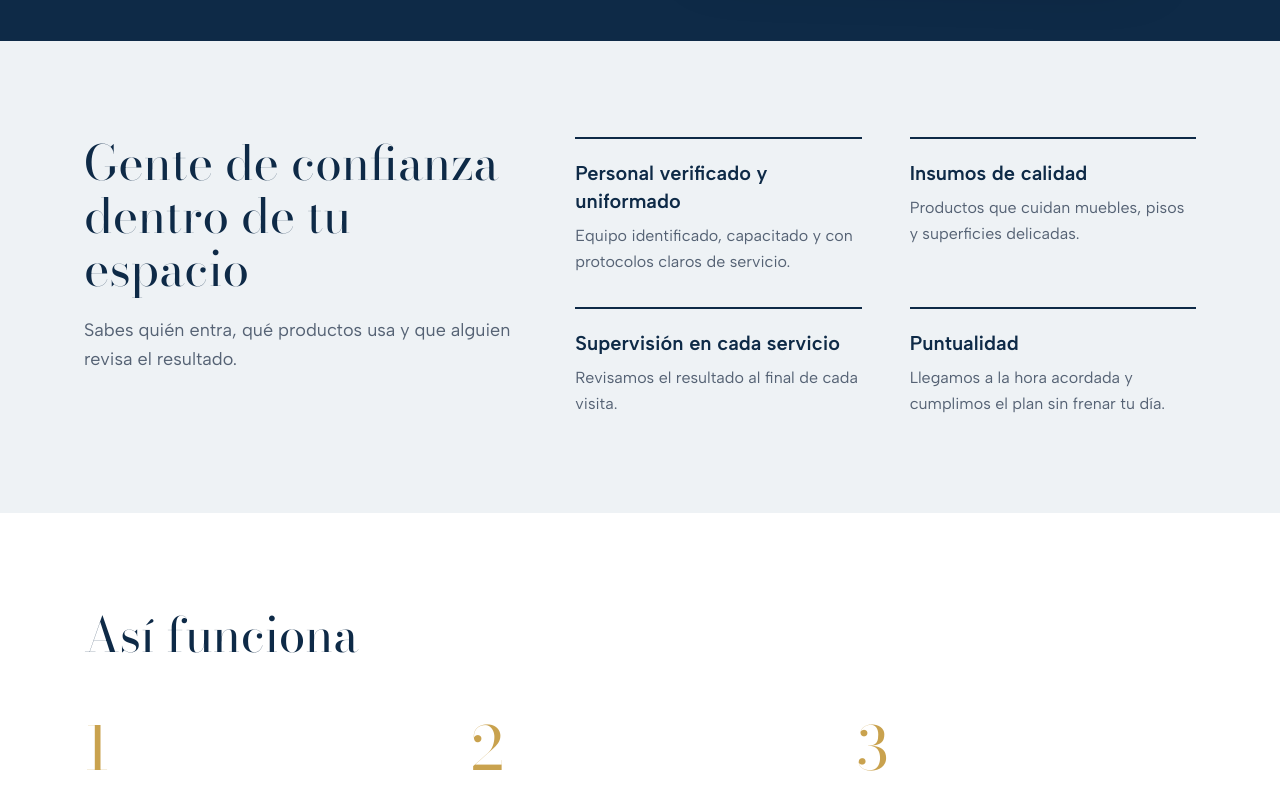
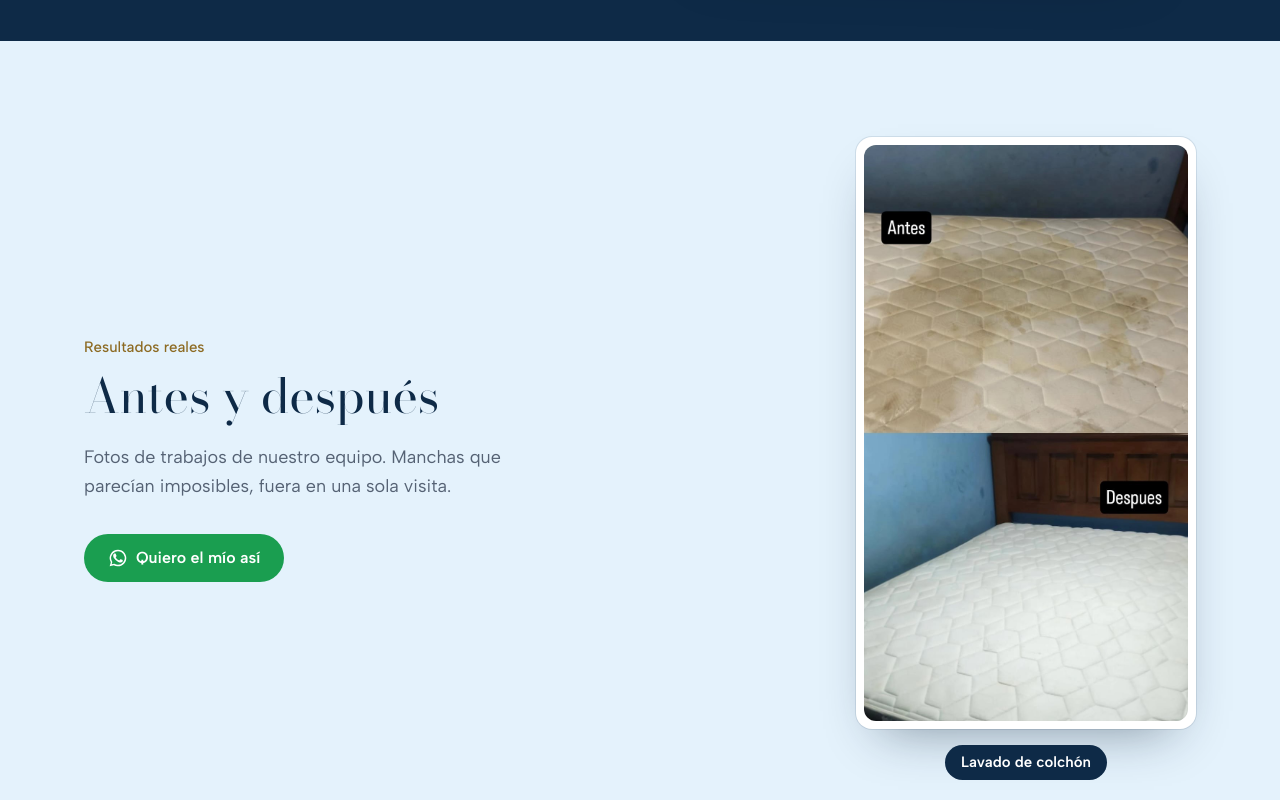
Before and after one commit to Maicolfranco707/ofcasa-pro, a Next.js app: page / in a window 1280 px wide. Shown: the part 3340-4140 px from the top of the page. Built offline with nearby package versions, Linux system fonts and the light colour scheme.

Commit message:
Antes y después del colchón

```diff
--- a/app/page.tsx
+++ b/app/page.tsx
@@ -1,14 +1,14 @@
 import Link from "next/link";
 import { Check, Plus } from "@/components/Icons";
-import { BeforeAfter } from "@/components/BeforeAfter";
 import { CtaBand } from "@/components/CtaBand";
+import { AntesDespuesSection } from "@/components/AntesDespuesSection";
 import { MapSection } from "@/components/MapSection";
 import { QuickQuote } from "@/components/QuickQuote";
 import { Bubbles } from "@/components/Bubbles";
 import { RisingBubbles } from "@/components/RisingBubbles";
 import { ServiceIcon } from "@/components/ServiceIcon";
 import { Testimonios } from "@/components/Testimonios";
-import { antesDespues, bannerImage, faqs, galeriaMuebles, promises, services, testimonios } from "@/lib/site";
+import { bannerImage, faqs, galeriaMuebles, promises, services, testimonios } from "@/lib/site";
 
 const categorias = [
   { icon: "oficinas", label: "Oficinas", href: "/servicios/limpieza-de-oficinas-medellin" },
@@ -227,17 +227,7 @@ export default function Home() {
       </section>
 
       {/* Antes y después (solo si hay fotos en lib/site.ts) */}
-      {antesDespues.length > 0 && (
-        <section className="mx-auto max-w-6xl px-5 py-16 md:py-24">
-          <h2 className="font-display text-4xl leading-[1.1] text-navy md:text-5xl">Antes y después</h2>
-          <p className="mt-4 text-lg text-slate">Desliza la barra para ver la diferencia.</p>
-          <div className="mt-10 grid gap-8 md:grid-cols-2">
-            {antesDespues.map((a) => (
-              <BeforeAfter key={a.titulo} {...a} />
-            ))}
-          </div>
-        </section>
-      )}
+      <AntesDespuesSection />
 
       {/* Por qué */}
       <section className="bg-mist">
--- a/app/servicios/[slug]/page.tsx
+++ b/app/servicios/[slug]/page.tsx
@@ -7,6 +7,7 @@ import { JsonLd } from "@/components/JsonLd";
 import { RisingBubbles } from "@/components/RisingBubbles";
 import { ServiceIcon } from "@/components/ServiceIcon";
 import { TikTokVideos } from "@/components/TikTokVideos";
+import { AntesDespuesSection } from "@/components/AntesDespuesSection";
 import { faqs, galeriaMuebles, serviceBySlug, services, site, waLink } from "@/lib/site";
 
 export const dynamicParams = false;
@@ -140,6 +141,7 @@ export default async function ServicioPage({ params }: { params: Promise<{ slug:
         </section>
       )}
 
+      {s.id === "hogar" && <AntesDespuesSection tone="white" />}
       {s.id === "hogar" && <TikTokVideos />}
 
       {/* Detalle */}
--- /dev/null
+++ b/components/AntesDespuesSection.tsx
@@ -0,0 +1,55 @@
+import { WhatsAppIcon } from "./Icons";
+import { BeforeAfter } from "./BeforeAfter";
+import { antesDespues, waLink } from "@/lib/site";
+
+/* Antes y después con fotos reales. Una imagen ya combinada se muestra completa;
+   un par de fotos del mismo ángulo se muestra con comparador deslizable. */
+export function AntesDespuesSection({ tone = "sky" }: { tone?: "sky" | "white" }) {
+  if (antesDespues.length === 0) return null;
+  return (
+    <section className={tone === "sky" ? "bg-sky" : "bg-white"}>
+      <div className="mx-auto grid max-w-6xl items-center gap-12 px-5 py-16 md:py-24 lg:grid-cols-[1fr_1.1fr]">
+        <div>
+          <p className="text-[15px] font-medium text-gold-ink">Resultados reales</p>
+          <h2 className="mt-3 font-display text-4xl leading-[1.1] text-navy md:text-5xl">Antes y después</h2>
+          <p className="mt-5 max-w-md text-lg leading-relaxed text-slate">
+            Fotos de trabajos de nuestro equipo. Manchas que parecían imposibles, fuera en una sola visita.
+          </p>
+          <a
+            href={waLink("Hola Ofcasa Pro, vi el antes y después y quiero cotizar.")}
+            target="_blank"
+            rel="noopener noreferrer"
+            className="mt-8 inline-flex min-h-12 items-center gap-2 rounded-full bg-wa px-6 font-semibold text-white transition-colors hover:bg-[#158a45]"
+          >
+            <WhatsAppIcon className="size-5" />
+            Quiero el mío así
+          </a>
+        </div>
+        <ul className="flex flex-wrap justify-center gap-6 lg:justify-end">
+          {antesDespues.map((a) => (
+            <li key={a.titulo} className={a.imagen ? "w-full max-w-[340px]" : "w-full max-w-[460px]"}>
+              {a.imagen ? (
+                <figure>
+                  <div className="overflow-hidden rounded-2xl bg-white p-2 shadow-[0_24px_50px_-24px_rgba(9,28,48,0.45)] ring-1 ring-navy/10">
+                    {/* eslint-disable-next-line @next/next/no-img-element */}
+                    <img
+                      src={a.imagen}
+                      alt={`Antes y después: ${a.titulo}`}
+                      loading="lazy"
+                      className="block w-full rounded-xl"
+                    />
+                  </div>
+                  <figcaption className="mt-4 flex justify-center">
+                    <span className="rounded-full bg-navy px-4 py-1.5 text-[15px] font-semibold text-white">{a.titulo}</span>
+                  </figcaption>
+                </figure>
+              ) : a.antes && a.despues ? (
+                <BeforeAfter titulo={a.titulo} antes={a.antes} despues={a.despues} />
+              ) : null}
+            </li>
+          ))}
+        </ul>
+      </div>
+    </section>
+  );
+}
--- a/lib/site.ts
+++ b/lib/site.ts
@@ -264,13 +264,19 @@ export const faqs = [
 ];
 
 /*
- * ANTES Y DESPUÉS
- * Para mostrar la sección, guarda las fotos en public/img/ y agrégalas aquí.
- * Ejemplo:
- * { titulo: "Cocina de oficina", antes: "/img/cocina-antes.jpg", despues: "/img/cocina-despues.jpg" },
- * Si la lista está vacía, la sección no aparece en la página.
+ * ANTES Y DESPUÉS (solo fotos reales de trabajos de Ofcasa Pro)
+ * Guarda las fotos en public/img/ y agrégalas aquí.
+ * - Una sola imagen que ya trae el antes y el después juntos:
+ *   { titulo: "Lavado de colchón", imagen: "/img/archivo.jpg" }
+ * - Dos fotos tomadas desde el mismo ángulo (sale un comparador deslizable):
+ *   { titulo: "Cocina de oficina", antes: "/img/antes.jpg", despues: "/img/despues.jpg" }
+ * Si la lista está vacía, la sección no aparece.
  */
-export const antesDespues: { titulo: string; antes: string; despues: string }[] = [];
+export type AntesDespues = { titulo: string; imagen?: string; antes?: string; despues?: string };
+
+export const antesDespues: AntesDespues[] = [
+  { titulo: "Lavado de colchón", imagen: "/img/antes-despues-colchon.jpg" },
+];
 
 /*
  * TESTIMONIOS
```
Also changed, not shown: public/img/antes-despues-colchon.jpg (added).
